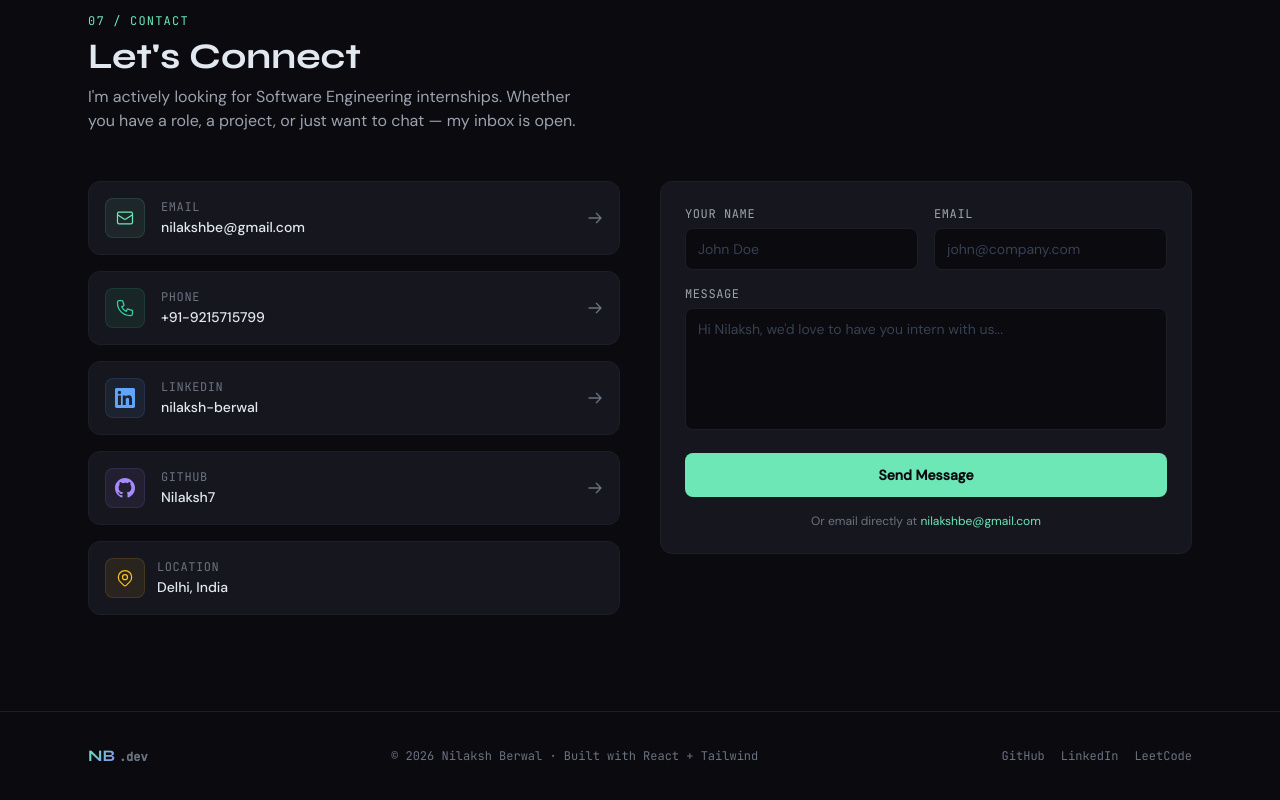
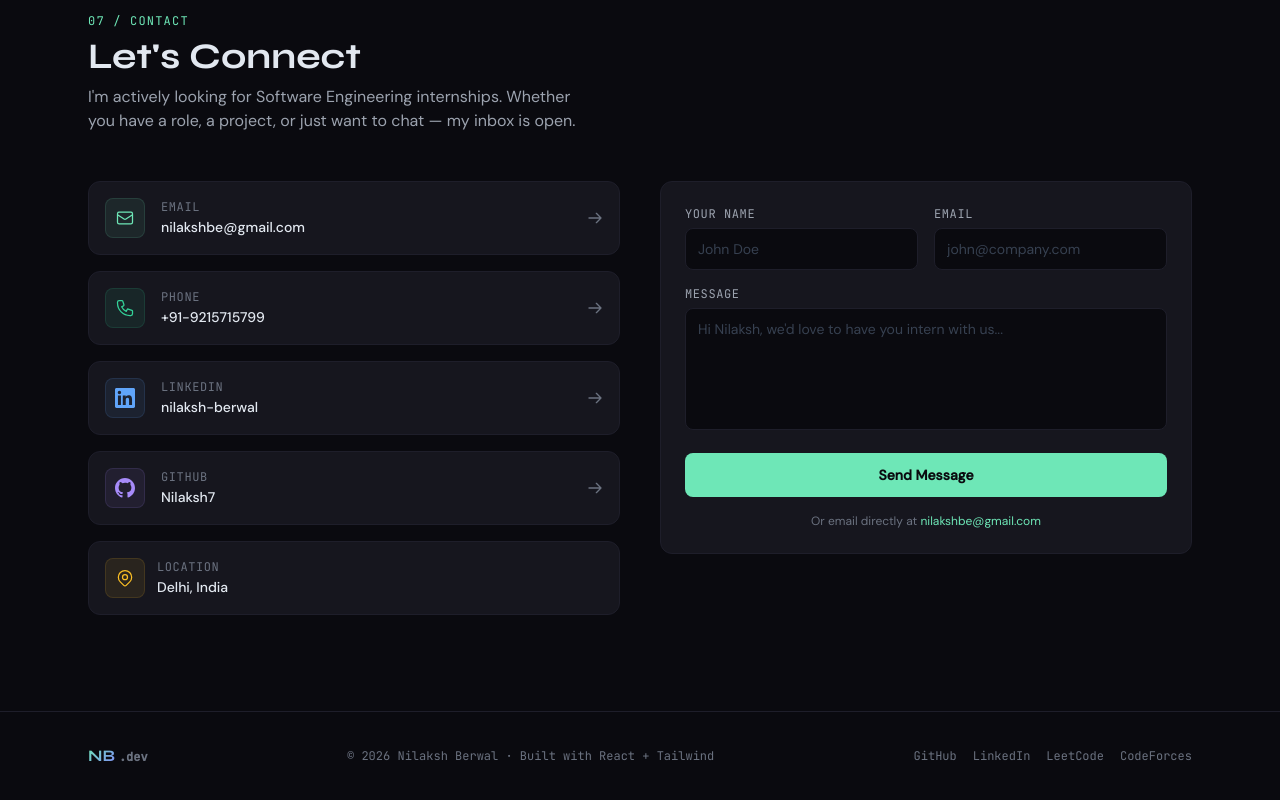
Before and after one commit to Nilaksh7/portfolio, a React (Vite) app: page / in a window 1280 px wide. Shown: the part 6393-7193 px from the top of the page. Built offline with nearby package versions, Linux system fonts and the light colour scheme.

Commit message:
Update LeetCode link and add CodeForces link

```diff
--- a/src/components/Footer.jsx
+++ b/src/components/Footer.jsx
@@ -13,7 +13,8 @@ export default function Footer() {
           {[
             { href: 'https://github.com/Nilaksh7', label: 'GitHub' },
             { href: 'https://www.linkedin.com/in/nilaksh-berwal-g07071952', label: 'LinkedIn' },
-            { href: 'https://leetcode.com/u/Nilaksh7/', label: 'LeetCode' },
+            { href: 'https://leetcode.com/u/Nilakshbe7/', label: 'LeetCode' },
+      { href: 'https://codeforces.com/profile/Nilaksh7', label: 'CodeForces' },
           ].map(l => (
             <a
               key={l.label}
```
